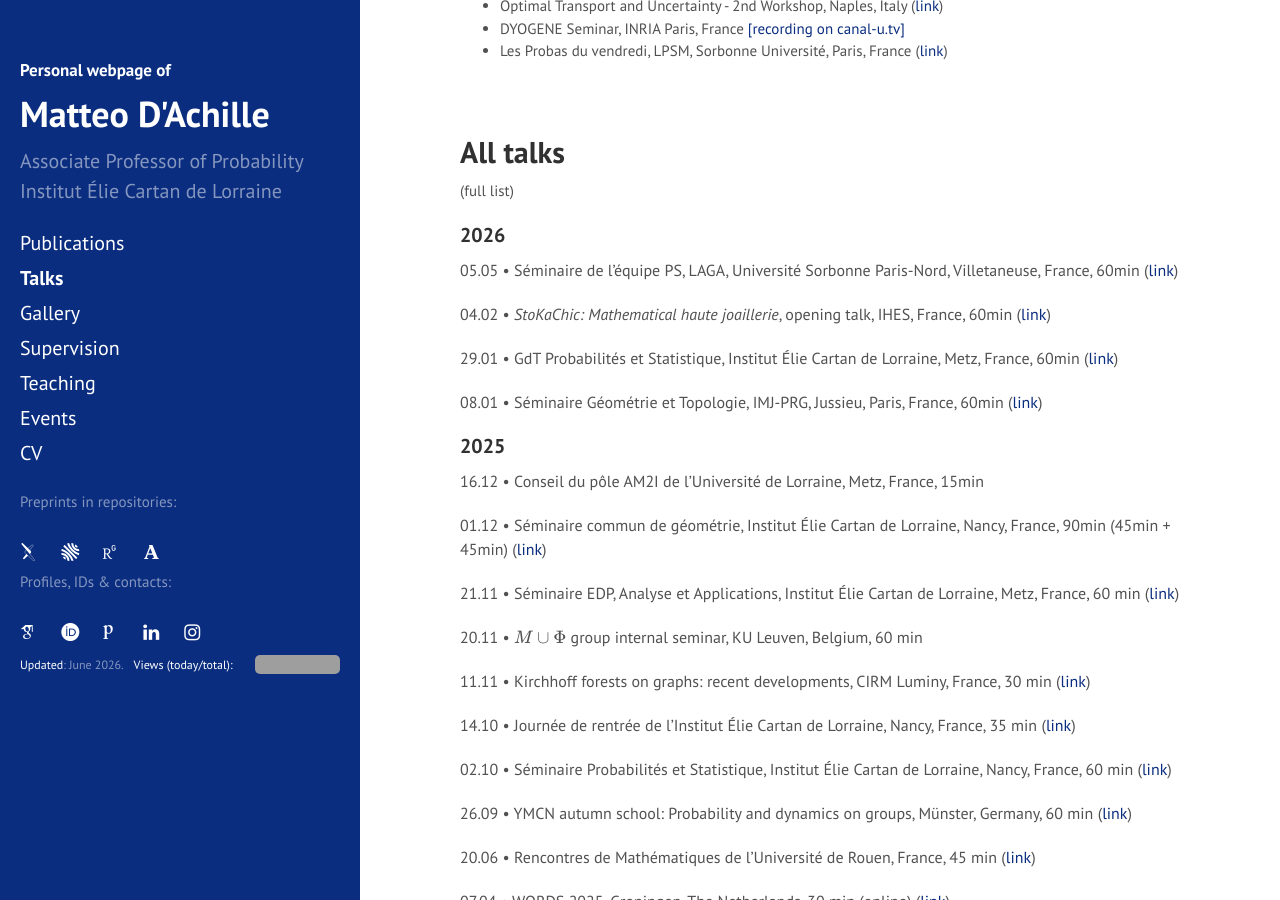
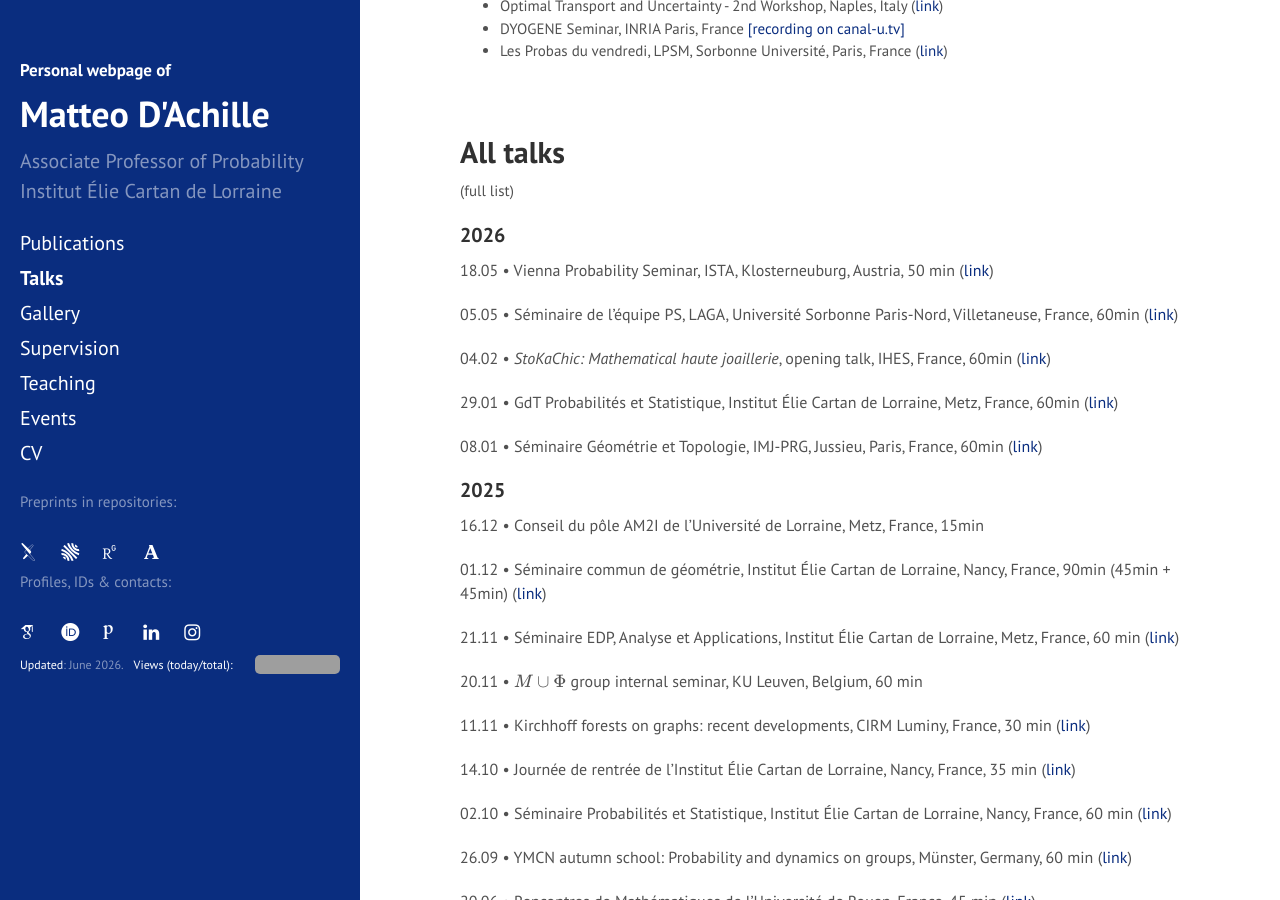
Before and after one commit to matteodachille/matteodachille.github.io, a Jekyll site: the page built from talks.md, in a window 1280 px wide and 900 px high, scrolled down 753 px. Built offline with Jekyll 4.4.1, drawn with Linux system fonts in a browser that asks for light colours; nearby versions of some CDN libraries; some web fonts are replaced; grey boxes are pictures that could not be loaded.

Commit message:
Updated talk list

```diff
--- a/talks.md
+++ b/talks.md
@@ -113,6 +113,9 @@ Title: _TBA_
 
 #### 2026
 {: .no_toc}
+
+18.05 &#x2022; Vienna Probability Seminar, ISTA, Klosterneuburg, Austria, 50 min (<a href="https://mathematik.univie.ac.at/forschung/biomathematik-dynamische-systeme-finanzmathematik-und-wahrscheinlichkeitsrechnung/stochastik-und-finanzmathematik/vienna-probability-seminar/past-events/#c1092699:~:text=I01.01.008)%2C%20Central%20Building-,Matteo,-D%E2%80%99Achille%20(Universit%C3%A9%20de" target="_blank">link</a>)
+{: style="font-size: 16px" }
 
 05.05 &#x2022; Séminaire de l'équipe PS, LAGA, Université Sorbonne Paris-Nord, Villetaneuse, France, 60min (<a href="https://www.math.univ-paris13.fr/accueil/equipes/ps/seminaire-de-lequipe-ps/#:~:text=Toggle%20website%20search-,S%C3%A9minaire%20de%20l%E2%80%99%C3%A9quipe%20PS,-%3E" target="_blank">link</a>)
 {: style="font-size: 16px" }
```
